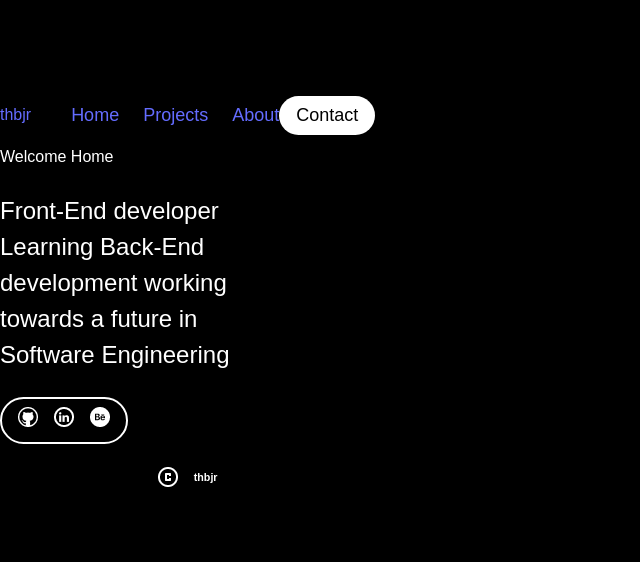
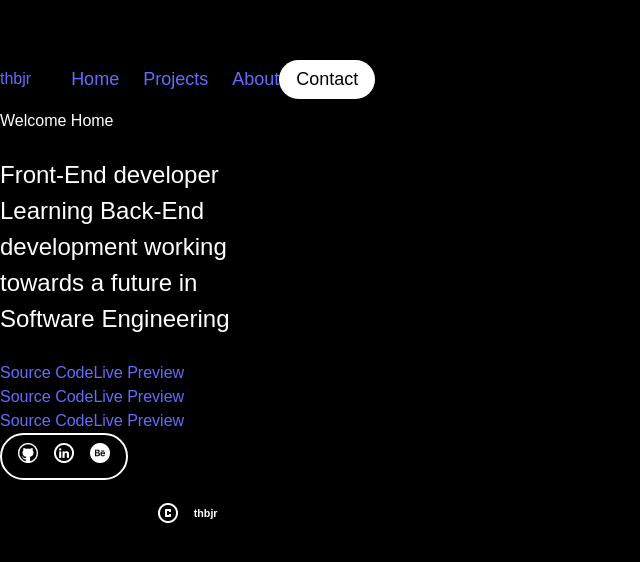
Before and after one commit to Thato-Hopolang/thbjr, a React (Vite) app in the folder thbjr/: page / in a window 1280 px wide. Shown: the part 102-664 px from the top of the page, without its empty margins (0-640 px from the left). Built offline with nearby package versions, Linux system fonts and the light colour scheme.

Commit message:
Modifies error & project Components
Modifies Homepage

```diff
--- a/thbjr/src/Components/Error/ErrorInfo.jsx
+++ b/thbjr/src/Components/Error/ErrorInfo.jsx
@@ -8,7 +8,7 @@ const ErrorInfo = ({ errornumber }) => {
       <h3>{errornumber}</h3>
       <p>Wrong, something has gone.</p>
       <div className="options-holder">
-        <LinkedBtn className={"btn-border"} to={"/"} btntext={"Try Again"}/>
+        <LinkedBtn onClick={refreshPage} className={"btn-border"} btntext={"Try Again"}/>
         <LinkedBtn className={"btn-bg"} to={"/"} btntext={"Back Home"}/>
       </div>
     </div>
@@ -22,3 +22,7 @@ function LinkedBtn({ className, to, btntext }) {
     <Link className={className} to={to}>{btntext}</Link>
   )
 }
+
+function refreshPage() {
+  window.location.reload(false)
+}
--- a/thbjr/src/Components/Projects/Project.css
+++ b/thbjr/src/Components/Projects/Project.css
@@ -0,0 +1,3 @@
+.btn-code {}
+
+.btn-live {}
--- a/thbjr/src/Pages/Home.jsx
+++ b/thbjr/src/Pages/Home.jsx
@@ -1,5 +1,6 @@
 import Hero from "../Components/Hero/Hero"
 import Porfolios from "../Components/Portfolios/Porfolios"
+import Project from "../Components/Projects/Project"
 
 const Home = () => {
   return (
@@ -7,6 +8,7 @@ const Home = () => {
 
 			Welcome Home
       <Hero/>
+      <Project/>
       <Porfolios/>
     </div>
   )
```
